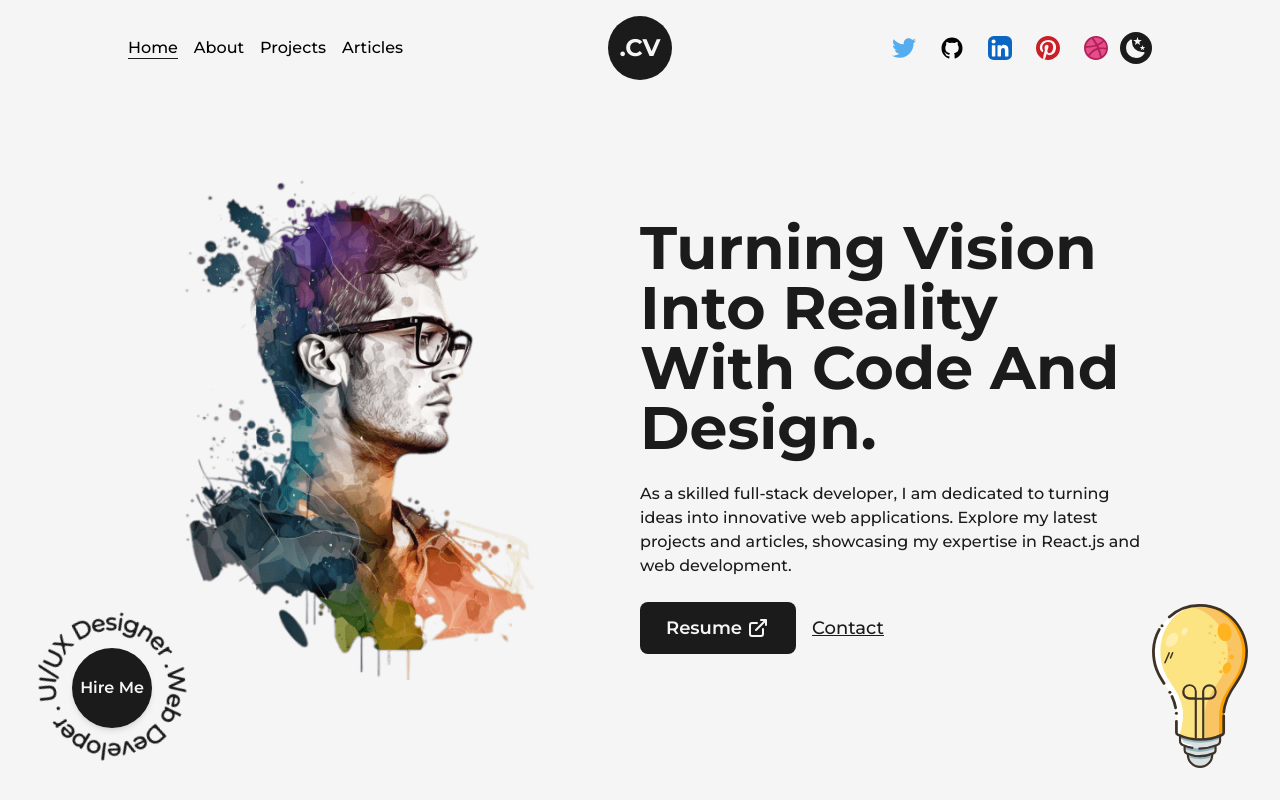
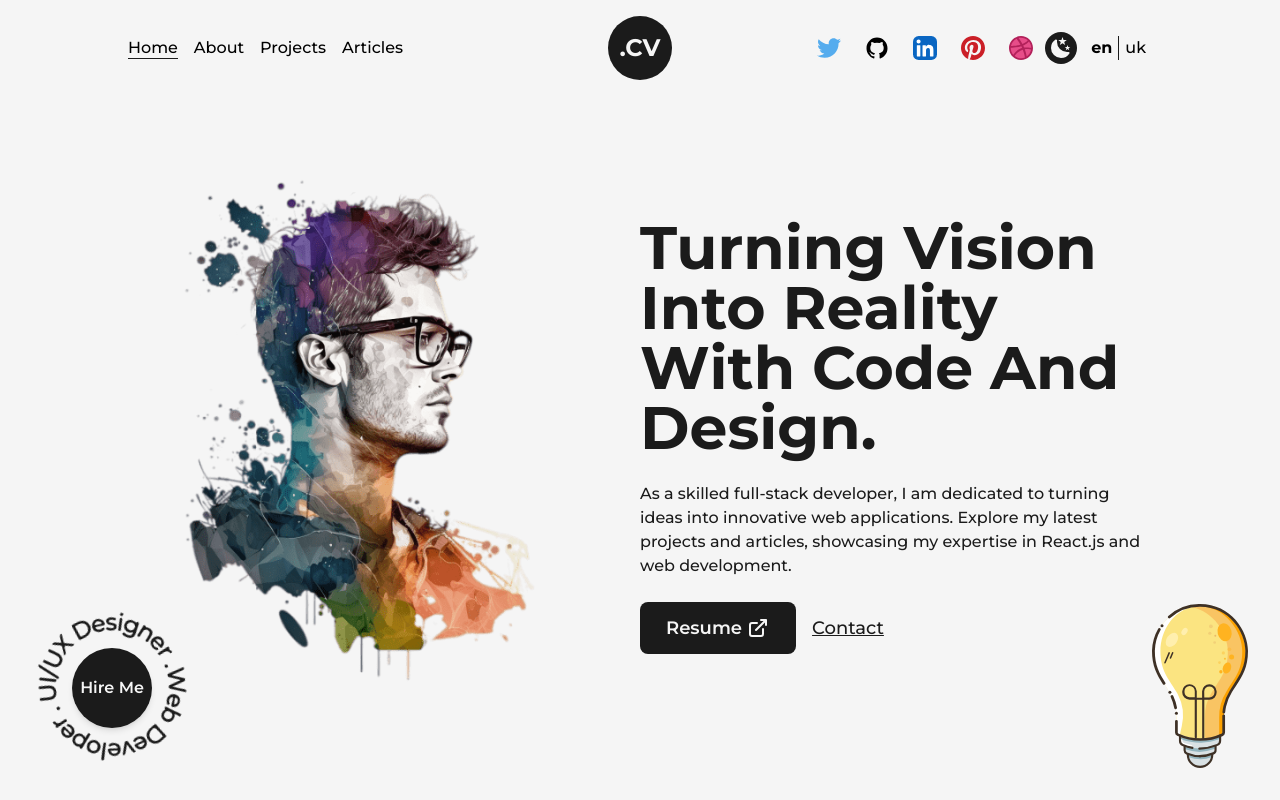
Before and after one commit to IhorKytsak/portfolio, a Next.js app: page / in a window 1280 px wide. Shown: the top 800 px of the page. Built offline with nearby package versions, Linux system fonts and the light colour scheme.

Commit message:
Added ua language support

```diff
--- a/next.config.js
+++ b/next.config.js
@@ -1,6 +1,11 @@
 /** @type {import('next').NextConfig} */
 const nextConfig = {
   reactStrictMode: true,
+  i18n: {
+    locales: ['en', 'uk'],
+    defaultLocale: 'en',
+    localeDetection: false,
+  },
 }
 
 module.exports = nextConfig
--- a/package.json
+++ b/package.json
@@ -13,8 +13,10 @@
     "eslint-config-next": "13.2.4",
     "framer-motion": "^10.6.0",
     "next": "13.2.4",
+    "next-i18next": "^15.2.0",
     "react": "18.2.0",
-    "react-dom": "18.2.0"
+    "react-dom": "18.2.0",
+    "react-intl": "^6.6.2"
   },
   "devDependencies": {
     "autoprefixer": "^10.4.16",
--- /dev/null
+++ b/src/components/LanguagePicker.js
@@ -0,0 +1,27 @@
+import { useRouter } from 'next/router'
+import { motion } from 'framer-motion'
+import Link from 'next/link'
+
+const LanguagePicker = () => {
+  const { locales, locale } = useRouter()
+
+  console.log(locales, locale, 'LanguagePicker')
+
+  return (
+    <div className='flex items-center justify-center ml-2 divide-x divide-dark dark:divide-light lg:divide-light lg:dark:divide-dark lg:text-light lg:dark:text-dark'>
+      {[...locales].sort().map((l) => (
+        <Link key={l} href='/' locale={l}>
+          <motion.div
+            whileHover={{ y: -2 }}
+            whileTap={{ scale: 0.9 }}
+            className={`px-1.5 ${l === locale ? 'font-bold' : ''}`}
+          >
+            {l}
+          </motion.div>
+        </Link>
+      ))}
+    </div>
+  )
+}
+
+export default LanguagePicker
--- a/src/components/NavBar.js
+++ b/src/components/NavBar.js
@@ -13,6 +13,7 @@ import {
 } from './Icons'
 import { motion } from 'framer-motion'
 import useThemeSwitcher from '@/hooks/useThemeSwitcher'
+import LanguagePicker from './LanguagePicker'
 
 const CustomLink = ({ href, title, className = '' }) => {
   const router = useRouter()
@@ -153,6 +154,7 @@ const NavBar = () => {
               <MoonIcon className='fill-dark' />
             )}
           </button>
+          <LanguagePicker />
         </nav>
       </div>
 
@@ -247,6 +249,7 @@ const NavBar = () => {
                 <MoonIcon className='fill-dark' />
               )}
             </button>
+            <LanguagePicker />
           </nav>
         </motion.div>
       ) : null}
--- /dev/null
+++ b/src/i18n/en.json
@@ -0,0 +1,6 @@
+{
+  "home.title": "Turning Vision Into Reality With Code And Design.",
+  "page.home.head.meta.description": "Next.js i18n example - English",
+  "page.home.title": "Welcome to <b>the home page</b>",
+  "page.home.description": "The home page that you are currently viewing is in English."
+}
--- /dev/null
+++ b/src/i18n/uk.json
@@ -0,0 +1,6 @@
+{
+  "home.title": "Перетворення бачення в реальність за допомогою коду та дизайну.",
+  "page.home.head.meta.description": "Next.js i18n example - English",
+  "page.home.title": "Welcome to <b>the home page</b>",
+  "page.home.description": "The home page that you are currently viewing is in English."
+}
--- a/src/pages/_app.js
+++ b/src/pages/_app.js
@@ -1,6 +1,9 @@
 import Head from 'next/head'
 import { useRouter } from 'next/router'
 import { AnimatePresence } from 'framer-motion'
+import { IntlProvider } from 'react-intl'
+import en from '../i18n/en.json'
+import uk from '../i18n/uk.json'
 import { Montserrat } from 'next/font/google'
 import '@/styles/globals.css'
 
@@ -12,8 +15,18 @@ const montserrat = Montserrat({
   variable: '--font-mont',
 })
 
+const messages = {
+  en,
+  uk,
+}
+
+function getDirection(locale) {
+  return 'Itr'
+}
+
 export default function App({ Component, pageProps }) {
-  const router = useRouter()
+  const { locale, asPath } = useRouter()
+
   return (
     <>
       <Head>
@@ -24,9 +37,11 @@ export default function App({ Component, pageProps }) {
         className={`${montserrat.variable} font-mont bg-light dark:bg-dark w-full min-h-screen`}
       >
         <NavBar />
-        <AnimatePresence mode='wait'>
-          <Component key={router.asPath} {...pageProps} />
-        </AnimatePresence>
+        <IntlProvider locale={locale} messages={messages[locale]}>
+          <AnimatePresence mode='wait'>
+            <Component key={asPath} {...pageProps} dir={getDirection(locale)} />
+          </AnimatePresence>
+        </IntlProvider>
         <Footer />
       </main>
     </>
--- a/src/pages/index.js
+++ b/src/pages/index.js
@@ -1,6 +1,8 @@
 import Head from 'next/head'
 import Image from 'next/image'
 import Link from 'next/link'
+import { useRouter } from 'next/router'
+import { FormattedMessage, useIntl } from 'react-intl'
 
 import Layout from '@/components/Layout'
 import AnimatedText from '@/components/AnimatedText'
@@ -10,7 +12,11 @@ import profilePic from '../../public/images/profile/developer-pic-1.png'
 import lightBulb from '../../public/images/svgs/miscellaneous_icons_1.svg'
 import TransitionEffect from '@/components/TransitionEffect'
 
-export default function Home() {
+export default function Home({ dir }) {
+  const intl = useIntl()
+
+  const title = intl.formatMessage({ id: 'home.title' })
+
   return (
     <>
       <Head>
@@ -18,7 +24,10 @@ export default function Home() {
         <meta name='description' content='Generated by create next app' />
       </Head>
       <TransitionEffect />
-      <main className='flex items-center text-dark w-full min-h-screen dark:text-light'>
+      <main
+        dir={dir}
+        className='flex items-center text-dark w-full min-h-screen dark:text-light'
+      >
         <Layout className='pt-0 md:pt-16 sm:pt-8'>
           <div className='flex items-center justify-between w-full lg:flex-col'>
             <div className='w-1/2 md:w-full'>
@@ -32,7 +41,7 @@ export default function Home() {
             </div>
             <div className='w-1/2 flex flex-col items-center self-center lg:w-full lg:text-center '>
               <AnimatedText
-                text='Turning Vision Into Reality With Code And Design.'
+                text={title}
                 className='!text-6xl !text-left xl:!text-5xl lg:!text-center lg:!text-6xl md:!text-5xl sm:!text-3xl'
               />
               <p className='my-4 text-base font-medium md:text-sm sm:text-xs'>
```
Also changed, not shown: 1 other file (tests, documents, lock files or other folders).
